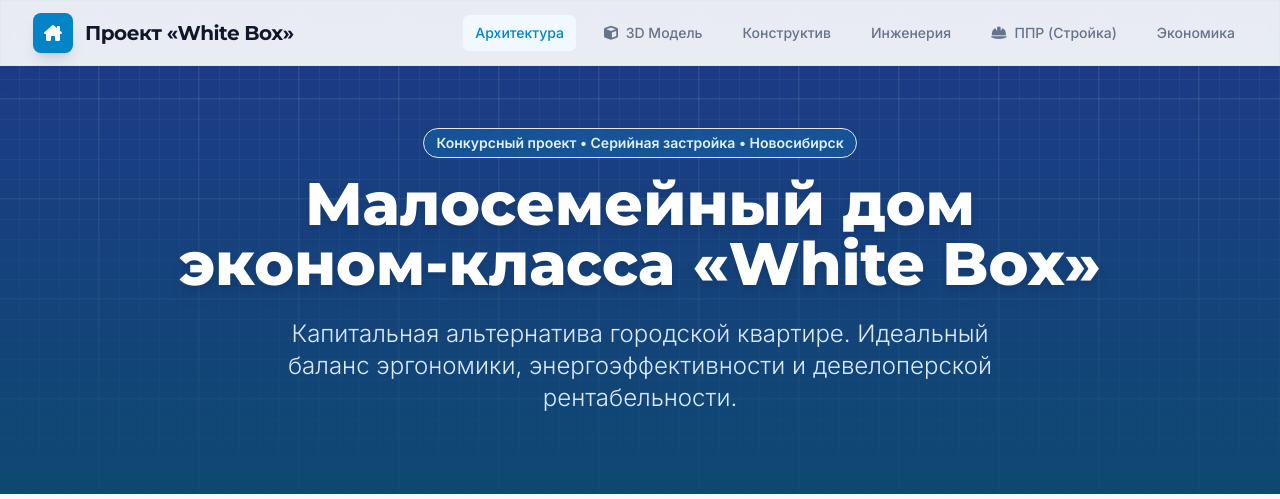
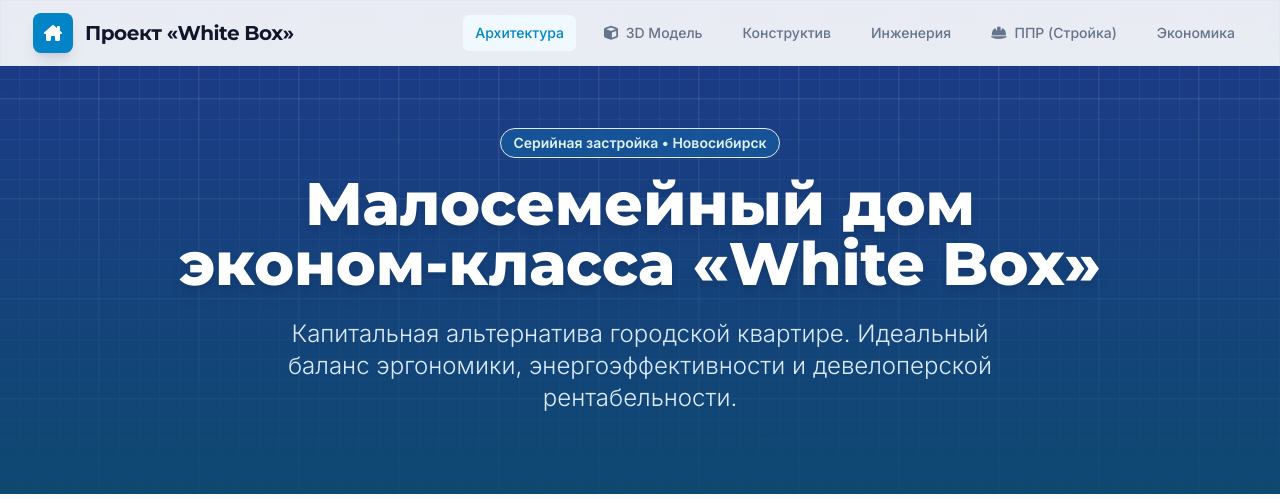
Before and after one commit to mycum/92201, a plain HTML site: page index.html in a window 1280 px wide. Shown: the top 499 px of the page. Drawn offline with nearby package versions, Linux system fonts and the light colour scheme.

Commit message:
Update index.html

```diff
--- a/index.html
+++ b/index.html
@@ -141,7 +141,7 @@
         <div class="absolute inset-0 bg-gradient-to-t from-brand-900/90 to-transparent"></div>
         <div class="max-w-7xl mx-auto px-4 sm:px-6 lg:px-8 relative z-10 text-center">
             <span class="inline-block py-1 px-3 rounded-full bg-brand-500/20 border border-brand-400/30 text-brand-100 text-sm font-semibold mb-4 backdrop-blur-sm">
-                Конкурсный проект • Серийная застройка • Новосибирск
+                Серийная застройка • Новосибирск
             </span>
             <h1 class="font-heading text-4xl md:text-5xl lg:text-6xl font-extrabold mb-6 drop-shadow-lg">
                 Малосемейный дом<br class="hidden md:block" /> эконом-класса «White Box»
```
